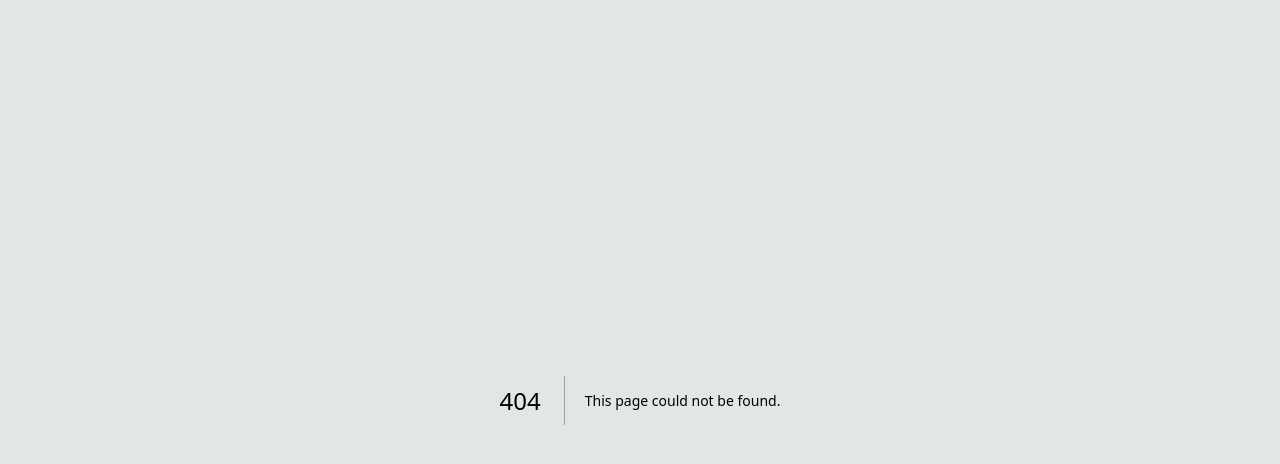
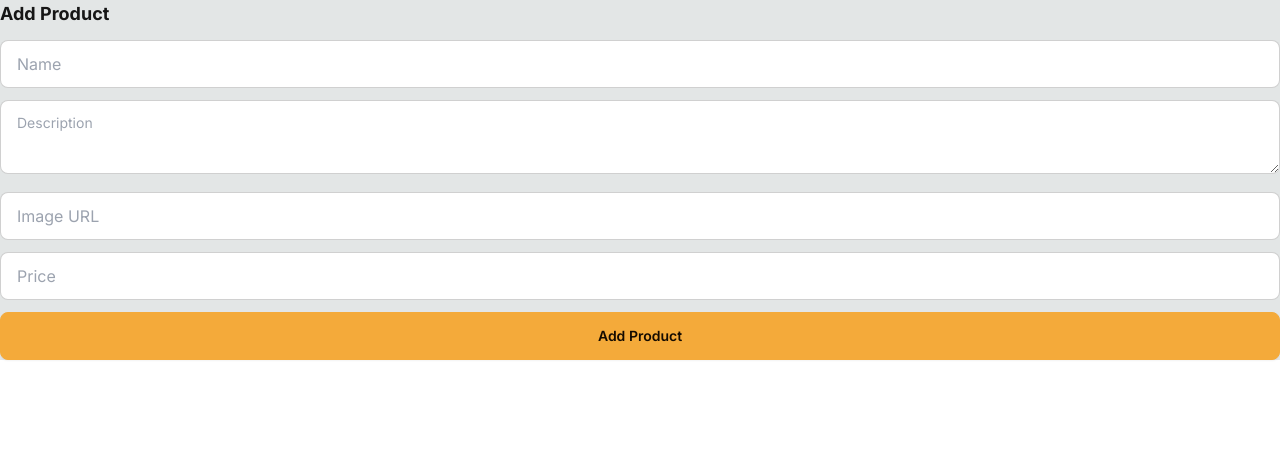
Before and after one commit to marikaferrari/Shop-a-Hub, a Next.js app in the folder app/: page /add-product in a window 1280 px wide. Before the commit this address had no page. Shown: the top 464 px of the page. Built offline with nearby package versions, Linux system fonts and the light colour scheme.

Commit message:
Initial styling to add-product page

```diff
--- /dev/null
+++ b/app/src/app/add-product/page.tsx
@@ -0,0 +1,39 @@
+export default function AddProductPage() {
+    return (
+        <div>
+            <h1 className="text-lg mb-3 font-bold">Add Product</h1>
+            <form>
+                <input
+                required
+                // contain the product name
+                name="name"
+                placeholder="Name"
+                // The w-full formatting shortcut corresponds to width: 100% in vanilla CSS
+                // Hover over "input" to check all the style it applied from DaisyUI
+                className="input input-bordered mb-3 w-full"
+                />
+                <textarea
+                required
+                name="description"
+                placeholder="Description"
+                className="textarea-bordered textarea mb-3 w-full"
+                />
+                <input
+                required
+                name="imageUrl"
+                placeholder="Image URL"
+                type="url"
+                className="mb-3 w-full input input-bordered"
+                />
+                <input
+                required
+                name="price"
+                placeholder="Price"
+                type="number"
+                className="mb-3 w-full input input-bordered"
+                />
+                <button type="submit" className="btn btn-primary btn-block">Add Product</button>
+            </form>
+        </div>
+    )
+}
```
